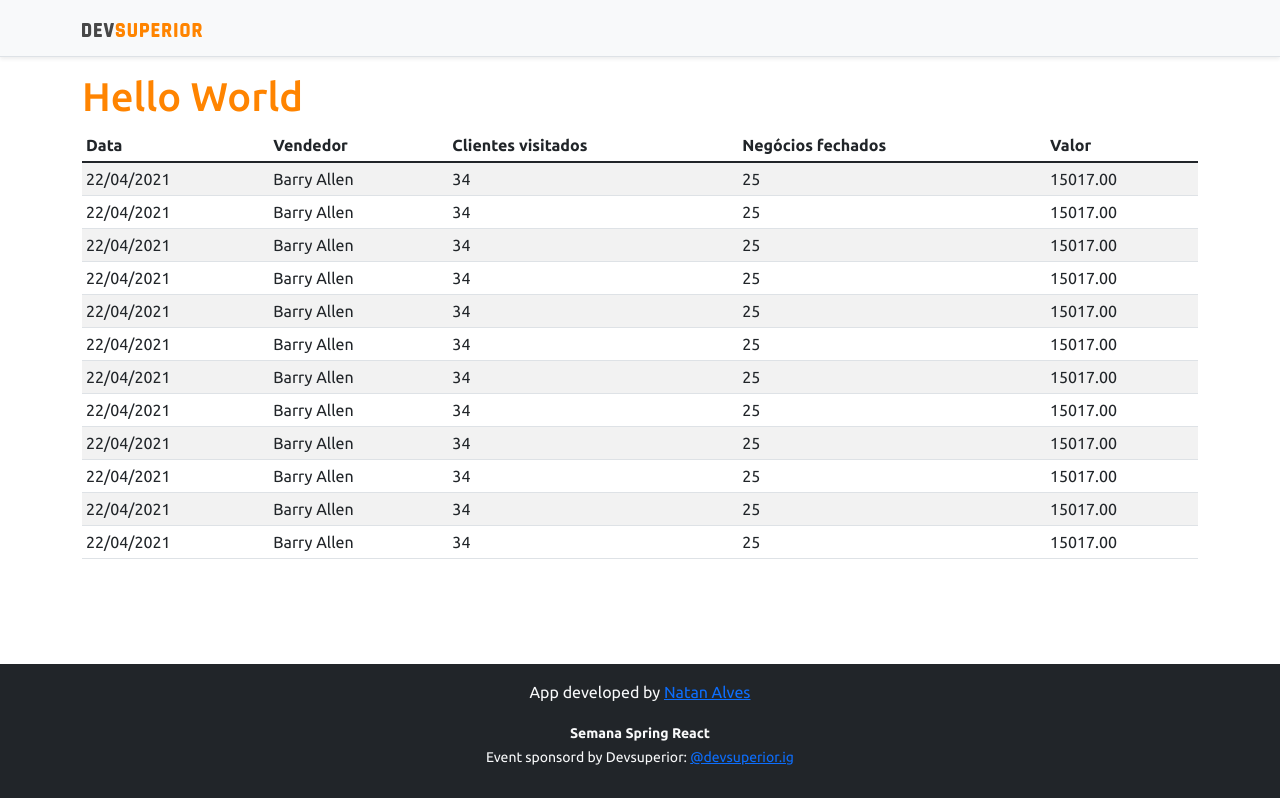
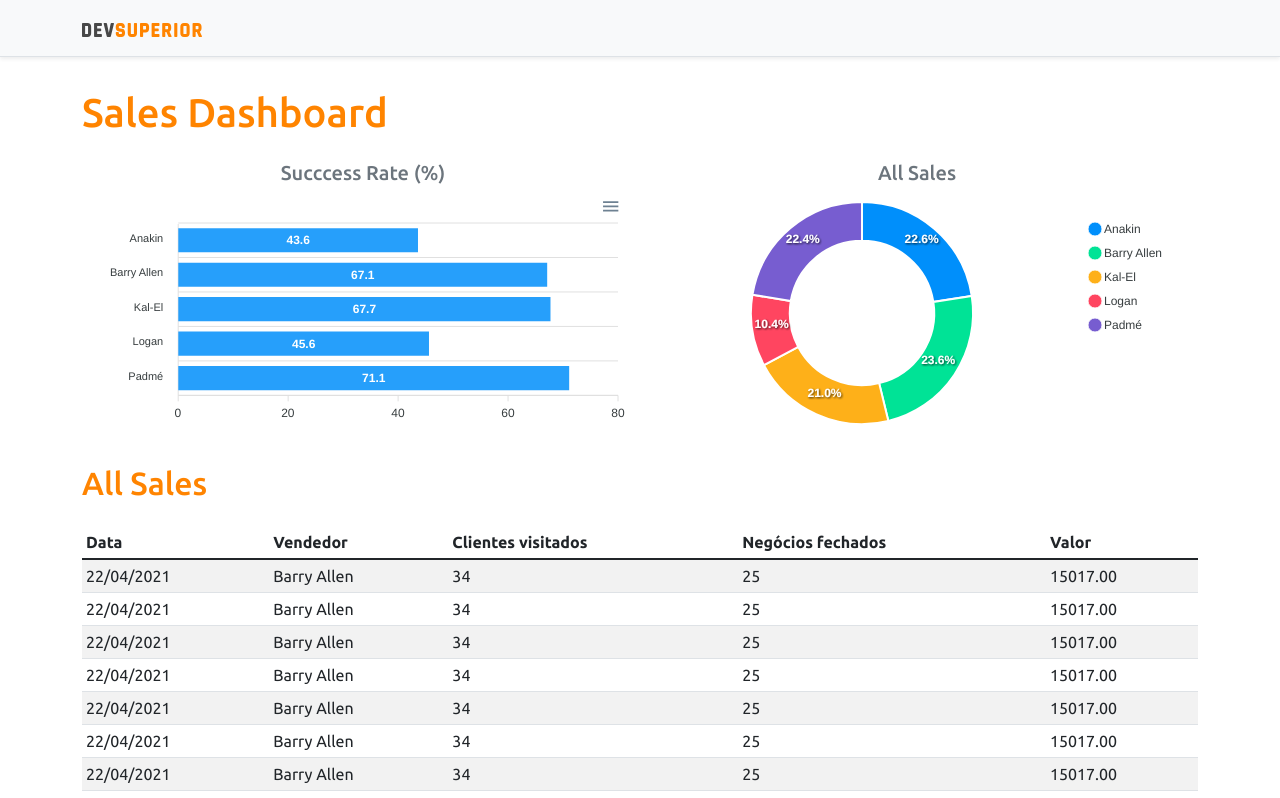
Before and after one commit to natanvittorino/spring_react-dev, a React (Create React App) app in the folder Frontend/: page / in a window 1280 px wide. Shown: the top 798 px of the page. Built offline with nearby package versions, Linux system fonts and the light colour scheme.

Commit message:
Static charts

```diff
--- a/Frontend/package.json
+++ b/Frontend/package.json
@@ -11,8 +11,10 @@
     "@types/node": "^12.0.0",
     "@types/react": "^17.0.0",
     "@types/react-dom": "^17.0.0",
+    "apexcharts": "^3.28.1",
     "bootstrap": "^5.1.1",
     "react": "^17.0.2",
+    "react-apexcharts": "^1.3.9",
     "react-dom": "^17.0.2",
     "react-scripts": "4.0.3",
     "typescript": "^4.1.2",
--- a/Frontend/src/App.tsx
+++ b/Frontend/src/App.tsx
@@ -1,14 +1,31 @@
           import Footer from "components/Footer";
         import Navbar from "components/Navbar";
         import Datatable from "components/Datatable";
+        import BarChart from "components/Barchart";
+        import DonutChart from "components/Donutchart";
+
 
           function App() {
             return (
               <>
               <Navbar />
               <div className="container">
-        <h1 className="text-primary">Hello World</h1>
+                <h1 className="text-primary py-3">Sales Dashboard</h1>
 
+                <div className="row px-3">
+                    <div className="col-sm-6">
+                      <h5 className="text-center text-secondary">Succcess Rate (%)</h5>
+                      <BarChart/>
+                    </div>
+                    <div className="col-sm-6">
+                      <h5 className="text-center text-secondary">All Sales</h5>
+                      <DonutChart/>
+                    </div>
+                </div>
+
+                <div className="py-3">
+                  <h2 className="text-primary">All Sales</h2>
+                  </div>
                 <Datatable />
               </div>
 
--- /dev/null
+++ b/Frontend/src/components/Barchart/index.tsx
@@ -0,0 +1,35 @@
+import Chart from 'react-apexcharts';
+
+const BarChart = () =>  {
+
+    const options = {
+        plotOptions: {
+            bar: {
+                horizontal: true,
+            }
+        },
+    };
+
+    const mockData = {
+        labels: {
+            categories: ['Anakin', 'Barry Allen', 'Kal-El', 'Logan', 'Padmé']
+        },
+        series: [
+            {
+                name: "% Sucesso",
+                data: [43.6, 67.1, 67.7, 45.6, 71.1]
+            }
+        ]
+    };
+
+    return (
+        <Chart
+        options={{...options, xaxis: mockData.labels}}
+        series={mockData.series}
+        type="bar"
+        height="240"
+        />
+    );
+}
+
+export default BarChart;
--- /dev/null
+++ b/Frontend/src/components/Donutchart/index.tsx
@@ -0,0 +1,27 @@
+    import Chart from 'react-apexcharts';
+
+    const DonutChart = () =>  {
+
+        const mockData = {
+            series: [477138, 499928, 444867, 220426, 473088],
+            labels: ['Anakin', 'Barry Allen', 'Kal-El', 'Logan', 'Padmé']
+        }
+
+        const options = {
+            legend: {
+                show: true
+            }
+        }
+
+
+        return (
+            <Chart
+            options={{...options, labels: mockData.labels}}
+            series={mockData.series}
+            type="donut"
+            height="240"
+            />
+        );
+    }
+
+    export default DonutChart;
--- a/Frontend/src/components/Footer/index.tsx
+++ b/Frontend/src/components/Footer/index.tsx
@@ -5,7 +5,7 @@
     <div className="container">
         <p className="text-light">App developed by <a href="https://github.com/natanvittorino" target="_blank" rel="noreferrer">Natan Alves</a></p>
         <p className="text-light"><small><strong>Semana Spring React</strong><br/>
-        Event sponsord by Devsuperior: <a href="https://instagram.com/devsuperior.ig" target="_blank" rel="noreferrer">@devsuperior.ig</a></small></p>
+        Event sponsored by Devsuperior: <a href="https://instagram.com/devsuperior.ig" target="_blank" rel="noreferrer">@devsuperior.ig</a></small></p>
     </div>
     </footer>
 
```
Also changed, not shown: 1 other file (tests, documents, lock files or other folders). Lines whose indentation alone changed are shown as unchanged.
